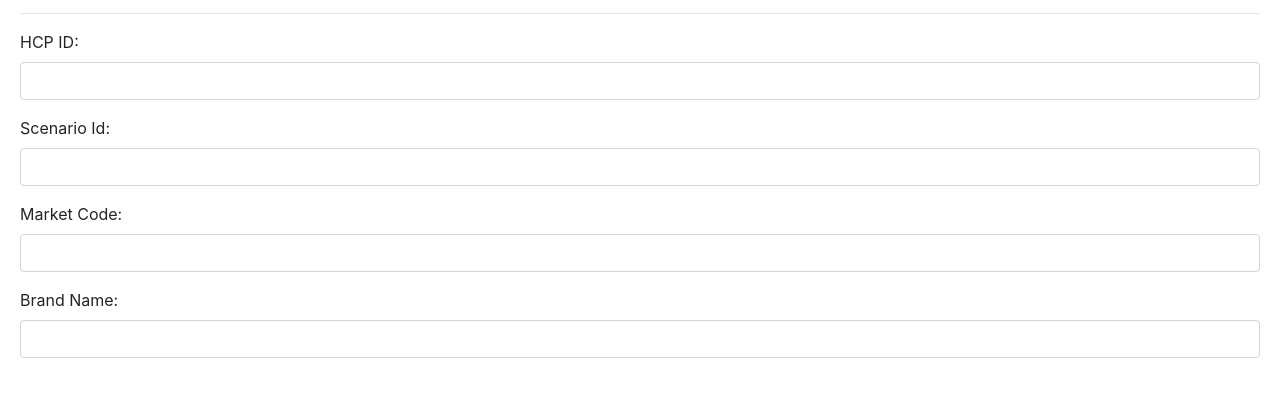
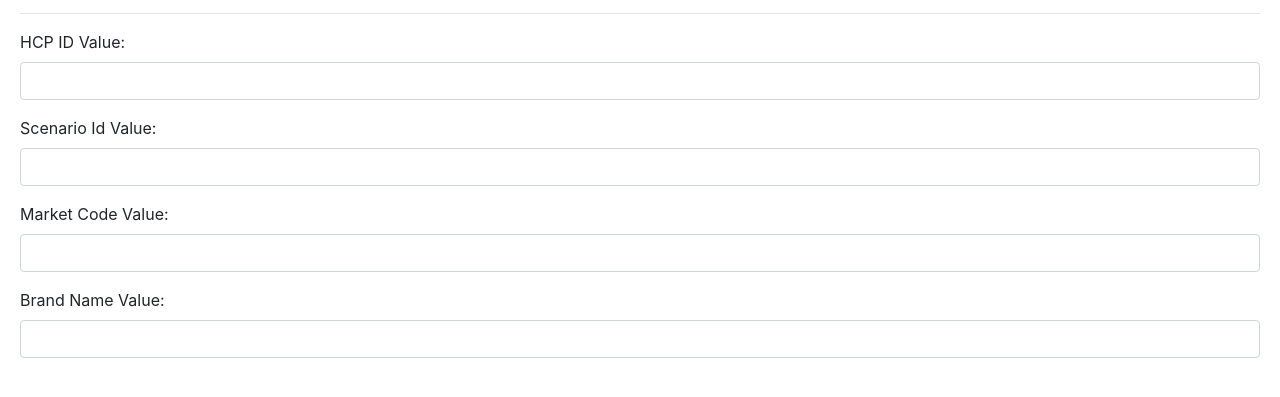
Before and after one commit to Pranav170196/SFMCJB, a website: page public/index.html in a window 1280 px wide. Shown: the part 61-458 px from the top of the page. Drawn offline with nearby package versions, Linux system fonts and the light colour scheme.

Commit message:
index file changed

```diff
--- a/public/index.html
+++ b/public/index.html
@@ -38,19 +38,19 @@
     <h2>Configure suggestion details for HCP ID:</h2>
     <hr>
     <div class="form-group">
-        <div><label for="hcpId">HCP ID:</label></div>
+        <div><label for="hcpId">HCP ID Value:</label></div>
         <input class="form-control" id="hcpId" type="text" name="hcpId" value="">
     </div>
     <div class="form-group">
-        <div><label for="scenarioId">Scenario Id:</label></div>
+        <div><label for="scenarioId">Scenario Id Value:</label></div>
         <input class="form-control" id="scenarioId" type="text" name="scenarioId" value="">
     </div>
     <div class="form-group">
-        <div><label for="marketCode">Market Code:</label></div>
+        <div><label for="marketCode">Market Code Value:</label></div>
         <input class="form-control" id="marketCode" type="text" name="marketCode" value="">
     </div>
     <div class="form-group">
-        <div><label for="brandName">Brand Name:</label></div>
+        <div><label for="brandName">Brand Name Value:</label></div>
         <input class="form-control" id="brandName" type="text" name="brandName" value="">
     </div>
 
```
